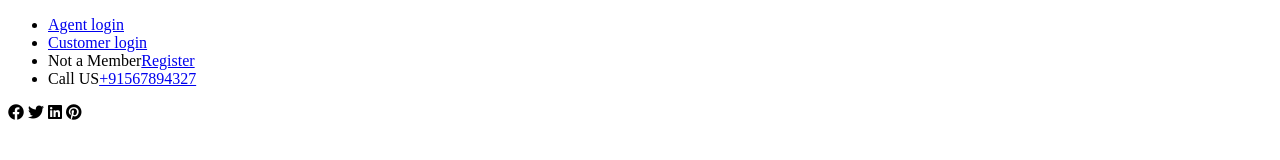
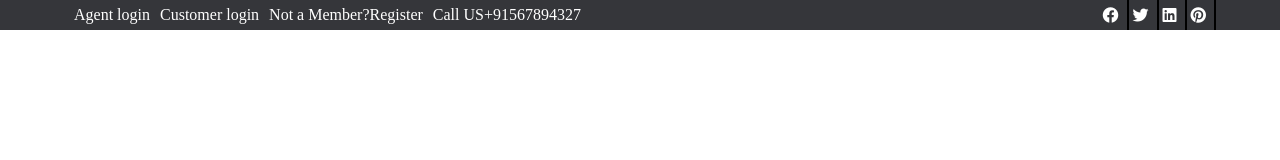
Before and after one commit to SakshamW/BASIC-html-css-project, a plain HTML site: page index.html in a window 1280 px wide. Drawn offline with Linux system fonts and the light colour scheme.

Commit message:
Row-1 CSS is completed

```diff
--- a/css/style.css
+++ b/css/style.css
@@ -0,0 +1,46 @@
+*{
+    padding: 0;
+    margin: 0;
+
+}
+.row-1{
+      background-color: #35363A;
+      height: 30px;
+
+}
+.top-section{
+    width: 90%;
+    margin: 0 auto;
+}
+.left-links{
+    width: 60%;
+    float: left;
+    height: 100%;
+}
+.left-links ul{
+
+}
+.left-links ul li{
+    float: left;
+    list-style: none;
+    margin-left: 10px;
+    color: #fff;
+    line-height: 30px;
+}
+.left-links ul li a{
+    color: #fff;
+    text-decoration: none;
+}
+.social-links{
+    width: 30%;
+    float: right;
+    height: 100%;
+    text-align: right;
+}
+.social-links i{
+    color: #fff;
+    line-height: 30px;
+    border-right: 2px solid #000;
+    padding-right: 8px;
+
+}
--- a/index.html
+++ b/index.html
@@ -11,11 +11,11 @@
 <body>
     <section class="row-1">
      <div class="top-section">
-        <div class="left-section">
+        <div class="left-links">
             <ul>
                 <li><a href="#">Agent login</a></li>
                 <li><a href="#">Customer login</a></li>
-                <li>Not a Member<a href="#">Register</a></li>
+                <li>Not a Member?<a href="#">Register</a></li>
                 <li>Call US<a href="#">+91567894327</a></li>
             </ul>
         </div>
```
